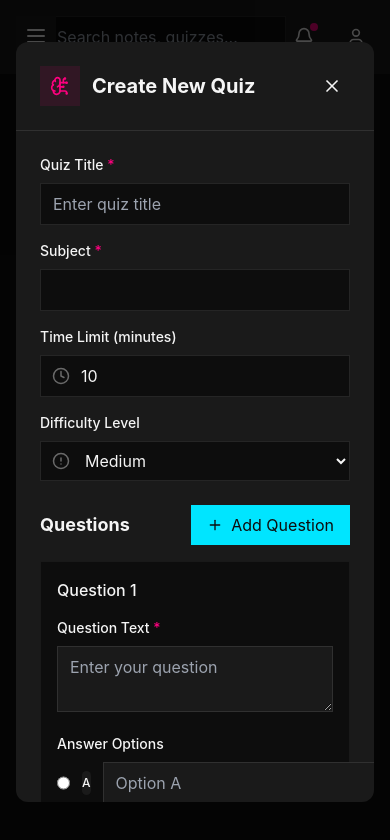
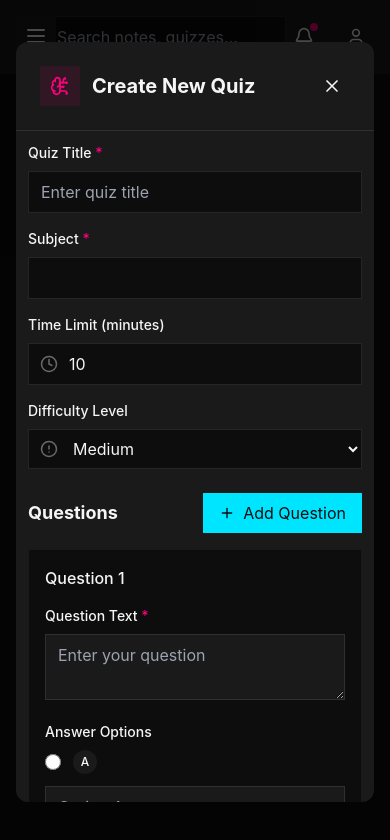
Before and after one commit to akrathor18/Note-sharing-app, a React (Vite) app in the folder client/: page /createquiz in a window 390 px wide. Shown: the top 840 px of the page. Built offline with nearby package versions, Linux system fonts and the light colour scheme; sample sign-in values are in the browser's storage.

Commit message:
fixing ui responsivness

```diff
--- a/client/src/components/NavBar.jsx
+++ b/client/src/components/NavBar.jsx
@@ -167,7 +167,7 @@ function navBar() {
                 className={`${isMobileMenuOpen ? 'translate-x-0' : '-translate-x-full'
                     } md:translate-x-0 fixed md:static inset-y-0 left-0 z-20 w-64 bg-[#1A1A1A] p-4 flex flex-col transition-transform duration-300 ease-in-out overflow-y-auto`}
             >
-                <NavLink to={'/'} className="flex items-center gap-2 mb-8">
+                <NavLink to={'/'} className="flex items-center gap-4 sm:gap-2 mb-8">
                     <BookOpen className="text-[#FF007F]" />
                     <h1 className="text-xl font-bold">StudyHub</h1>
                 </NavLink>
@@ -294,7 +294,7 @@ function navBar() {
 
                             {/* Notification Dropdown */}
                             {isNotificationMenuOpen && (
-                                <div className="absolute xs:right-0 -right-14 mt-2 w-80 bg-[#1A1A1A] rounded-lg shadow-lg border border-[#F5F5F5]/10 py-1 z-50">
+                                <div className="absolute xs:right-0 -right-14 mt-2 sm:w-80 w-64  bg-[#1A1A1A] rounded-lg shadow-lg border border-[#F5F5F5]/10 py-1 z-50">
                                     <div className="px-4 py-2 border-b border-[#F5F5F5]/10">
                                         <h3 className="font-medium">Notifications</h3>
                                     </div>
--- a/client/src/components/landingPage/LandingCommunity.jsx
+++ b/client/src/components/landingPage/LandingCommunity.jsx
@@ -43,7 +43,7 @@ export default function LandingCommunity() {
                             </div>
                         </div>
                     </div>
-                    <div className="grid grid-cols-2 gap-4">
+                    <div className="sm:grid sm:grid-cols-2 sm:gap-4 flex flex-wrap justify-center">
                         <div className="space-y-4">
                             <div className="bg-[#1A1A1A] rounded-2xl p-6 border border-[#F5F5F5]/5">
                                 <div className="flex items-center gap-3 mb-4">
--- a/client/src/components/landingPage/LandingHero.jsx
+++ b/client/src/components/landingPage/LandingHero.jsx
@@ -45,7 +45,7 @@ export default function LandingHero({ onGetStarted }) {
                             </div>
                         </div>
                     </div>
-                    <div className="relative">
+                    <div className="relative max-md:hidden">
                         <div className="relative bg-gradient-to-br from-[#FF007F]/20 via-[#1A1A1A] to-[#00E5FF]/20 rounded-3xl p-8 border border-[#F5F5F5]/10">
                             <div className="grid grid-cols-2 gap-6">
                                 <div className="bg-[#1A1A1A] rounded-2xl p-6 border border-[#F5F5F5]/5 hover:border-[#FF007F]/30 transition-all group">
--- a/client/src/components/notes/AddNoteModal.jsx
+++ b/client/src/components/notes/AddNoteModal.jsx
@@ -132,7 +132,7 @@ export default function AddNoteModal({ onClose, onNoteAdded }) {
 
                     <div>
                         <label className="block text-sm font-medium mb-1">Attachments</label>
-                        <div className="flex items-center gap-2">
+                        <div className="flex flex-wrap items-center gap-2">
                             <button
                                 onClick={handleFileUpload}
                                 type="button"
@@ -178,7 +178,7 @@ export default function AddNoteModal({ onClose, onNoteAdded }) {
                         <button
                             type="submit"
                             disabled={isUploading}
-                            className={`flex items-center gap-2 ${isUploading ? `bg-gray-500` : `bg-[#FF007F] hover:bg-[#FF007F]`}/90 text-white px-4 py-2 rounded-lg`}
+                            className={`flex items-center gap-2 ${isUploading ? `bg-gray-500` : `bg-[#FF007F] hover:bg-[#FF007F]`}/90 text-white sm:px-4 sm:py-2 px-2 rounded-lg`}
                         >
                             <Save size={16} />
                             {isUploading ? 'Uploading...' : 'Save Note'}
--- a/client/src/components/quiz/CreateQuizFooter.jsx
+++ b/client/src/components/quiz/CreateQuizFooter.jsx
@@ -5,7 +5,7 @@ export default function CreateQuizFooter({ onCancel, onSave, isUploading }) {
         <div className="flex justify-end gap-3 p-6 border-t border-[#F5F5F5]/10">
             <button
                 onClick={onCancel}
-                className="px-6 py-2 rounded-lg border border-[#F5F5F5]/10 hover:bg-[#F5F5F5]/5 transition-colors"
+                className="sm:px-5 sm:py-2 px-2 rounded-lg border border-[#F5F5F5]/10 hover:bg-[#F5F5F5]/5 transition-colors"
             >
                 Cancel
             </button>
@@ -16,9 +16,9 @@ export default function CreateQuizFooter({ onCancel, onSave, isUploading }) {
                     !isUploading
                         ? 'bg-[#FF007F] hover:bg-[#FF007F]/90'
                         : 'bg-gray-700 cursor-not-allowed'
-                } text-white px-6 py-2 rounded-lg transition-colors`}
+                } text-white sm:px-3 sm:py1 py-2 px-2 rounded-lg transition-colors`}
             >
-                <Save size={16} />
+                <Save size={20} />
                 {!isUploading ? 'Create Quiz' : 'Uploading...'}
             </button>
         </div>
--- a/client/src/components/quiz/QuestionForm.jsx
+++ b/client/src/components/quiz/QuestionForm.jsx
@@ -11,7 +11,7 @@ export default function QuestionForm({
 }) {
     return (
         <div key={question.id} className="bg-[#0D0D0D] rounded-lg p-4 border border-[#F5F5F5]/5">
-            <div className="flex items-center justify-between mb-4">
+            <div className="flex flex-wrap items-center justify-between mb-4">
                 <h4 className="font-medium">Question {questionIndex + 1}</h4>
                 {canBeRemoved && (
                     <button
@@ -41,7 +41,7 @@ export default function QuestionForm({
                     <label className="block text-sm font-medium mb-2">Answer Options</label>
                     <div className="space-y-2">
                         {question.options.map((option) => (
-                            <div key={option.id} className="flex items-center gap-3">
+                            <div key={option.id} className="flex flex-wrap items-center gap-3">
                                 <input
                                     type="radio"
                                     name={`correct-${question.id}`}
--- a/client/src/components/quiz/QuestionList.jsx
+++ b/client/src/components/quiz/QuestionList.jsx
@@ -4,7 +4,7 @@ import QuestionForm from './QuestionForm';
 export default function QuestionList({ questions, onAddQuestion, ...props }) {
     return (
         <div>
-            <div className="flex items-center justify-between mb-4">
+            <div className="flex flex-wrap items-center justify-between mb-4">
                 <h3 className="text-lg font-bold">Questions</h3>
                 <button
                     onClick={onAddQuestion}
--- a/client/src/pages/CreateQuiz.jsx
+++ b/client/src/pages/CreateQuiz.jsx
@@ -158,7 +158,7 @@ export default function CreateQuiz() {
             <div className="bg-[#1A1A1A] rounded-xl w-full max-w-4xl max-h-[90vh] overflow-y-auto">
                 <CreateQuizHeader />
 
-                <div className="p-6 space-y-6">
+                <div className="sm:p-6 p-3 space-y-6">
                     <QuizMetadataForm quizData={quizData} onInputChange={handleInputChange} />
 
                     <QuestionList
--- a/client/src/pages/Dashboard.jsx
+++ b/client/src/pages/Dashboard.jsx
@@ -69,7 +69,7 @@ export default function Dashboard() {
             </div>
             <ActivityStats stats={activityStats} />
             <RecentNotes notes={recentNotes} />
-            <div className="grid grid-cols-1 md:grid-cols-2 gap-6">
+            <div className="grid grid-cols-1 lg:grid-cols-2 gap-6">
                 <UpcomingQuizzes quizzes={upcomingQuizzes} />
                 <StudyActivityChart />
             </div>
--- a/client/tailwind.config.js
+++ b/client/tailwind.config.js
@@ -46,6 +46,9 @@ module.exports = {
       },
       screens: {
         xs: "376px",
+
+         'max-md': { 'max': '770px' }, // applies below 768px
+        '3xl': '1600px' // extra large screens
       },
     },
   },
```
